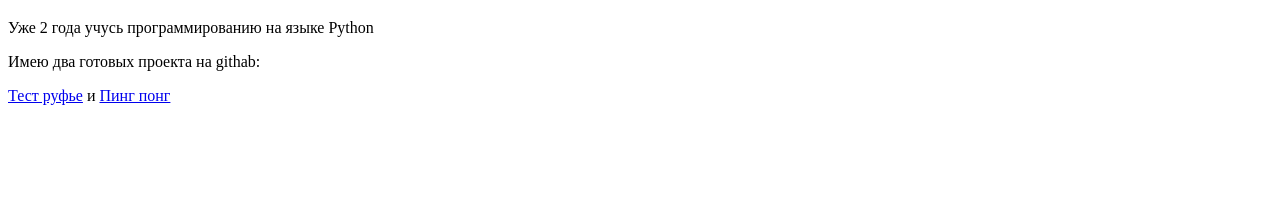
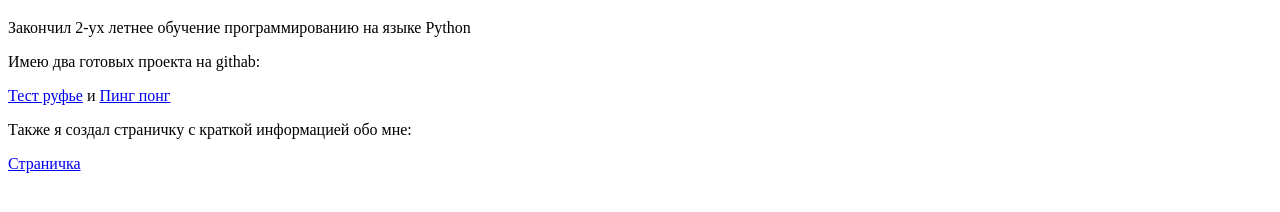
Before and after one commit to KirillPur/Portfolio, a plain HTML site: page index.html in a window 1280 px wide. Shown: the part 156-368 px from the top of the page. Drawn offline with Linux system fonts and the light colour scheme.

Commit message:
v0.0.3 Добавил больше информации

```diff
--- a/index.html
+++ b/index.html
@@ -10,8 +10,10 @@
         Привет!<br>
         Я Python-разработчик
     </h1></p>
-    <p>Уже 2 года учусь программированию на языке Python</p>
+    <p>Закончил 2-ух летнее обучение программированию на языке Python</p>
     <p>Имею два готовых проекта на githab:</p>
     <p><a href="https://github.com/KirillPur/test_ruffier_mob" target="_blank">Тест руфье</a> и <a href="https://github.com/KirillPur/ping_pong" target="_blank">Пинг понг</a></p>
+    <p>Также я создал страничку с краткой информацией обо мне:</p>
+    <p><a href="https://github.com/KirillPur/Portfolio" target="_blank">Страничка</a></p>
 </body>
 </html>
```
